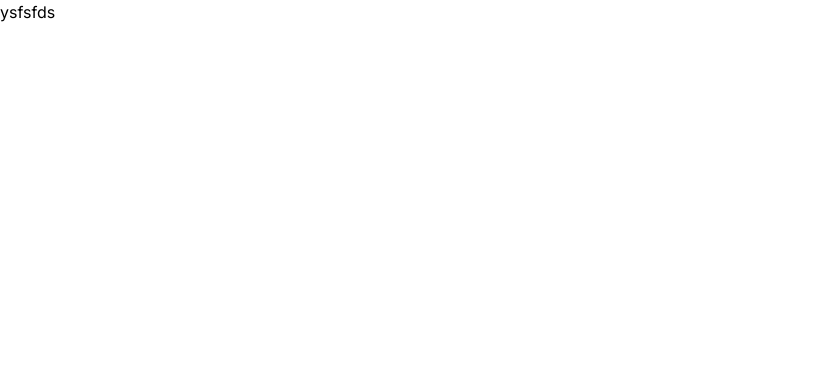
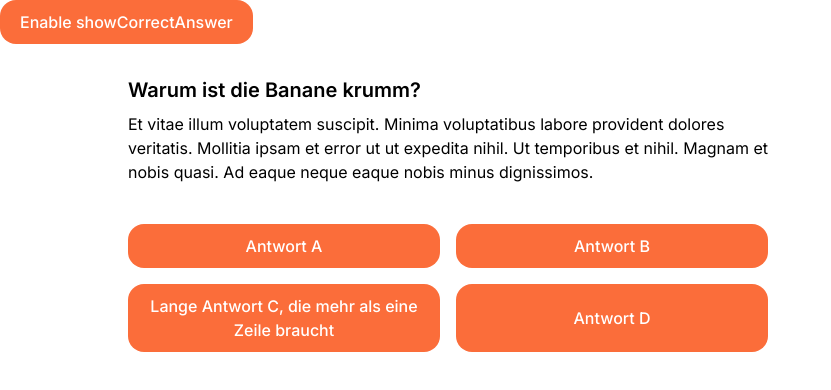
Before and after one commit to uwumarogie/ITBL-Datenschutz, a Next.js app: page / in a window 1280 px wide. Shown: the top 390 px of the page, without its empty margins (0-831 px from the left). Built offline with nearby package versions, Linux system fonts and the light colour scheme.

Commit message:
feat: implement quiz component

```diff
--- /dev/null
+++ b/src/app/components/quiz.tsx
@@ -0,0 +1,84 @@
+'use client'
+
+import {useState} from "react";
+
+interface QuizParams {
+    className?: string,
+    question: string,
+    hint?: string,
+    answers: string[],
+    correctAnswer: number,
+    hintAnswers?: string[],
+    onSelect?: (selection: number, isDone: boolean) => void,
+    // If enabled, the user only has a single try. After selection, it will show the solution to the user.
+    showCorrectAnswer?: boolean
+}
+
+/**
+ * A quiz component.
+ * @param quiz The quiz parameters
+ */
+export default function Quiz(quiz: QuizParams) {
+
+    const [selection, setSelection] = useState()
+
+    function onClick(index) {
+        if (quiz.showCorrectAnswer && selection) return;
+        setSelection(index)
+        const isDone = quiz.showCorrectAnswer ? (selection != undefined) : (index == quiz.correctAnswer)
+        quiz.onSelect?.call(this, index, isDone)
+    }
+
+    const selectionClass = (index) => {
+        if(quiz.showCorrectAnswer && selection != undefined && index == quiz.correctAnswer) {
+            return "bg-lime-500"
+        } else {
+            return selection == index ? (index == quiz.correctAnswer ? "bg-lime-500" : "bg-red-500") : "";
+        }
+
+    }
+
+    return (<div className={quiz.className}>
+        <h3 className="text-xl font-semibold mb-2">{quiz.question}</h3>
+        <p className={"mb-10"}>{quiz.hint}</p>
+        <div className={"answers grid grid-cols-2 gap-4"}>
+            {quiz.answers.map((answer, index) => (
+                <button key={index} className={"button transition-colors " + selectionClass(index)} onClick={() => {
+                    onClick(index)
+                }}>
+                    {answer}
+                </button>))}
+        </div>
+
+        {
+            selection != undefined && (
+                <div className={"px-6 py-4 border border-orange-400 bg-orange-100 text-orange-800 rounded-xl my-4"}>
+                    {
+                        selection == quiz.correctAnswer
+                            ? (
+                                <div>
+                                    <h4 className={"font-semibold"}>Richtige Antwort!</h4>
+                                </div>
+                            )
+                            : (
+                                <div>
+                                    <h4 className={"font-semibold"}>Das stimmt leider nicht!</h4>
+                                    {
+                                        quiz.showCorrectAnswer
+                                            ? (<p>Die richtige Antwort wäre <span
+                                                className="italic">{quiz.answers[quiz.correctAnswer]}</span> gewesen.</p>)
+                                            : (<p>Versuche es noch einmal.</p>)
+                                    }
+                                </div>
+                            )
+                    }
+
+                    {quiz.hintAnswers && quiz.hintAnswers[selection] && <p className="mt-4">{quiz.hintAnswers[selection]}</p>}
+
+                </div>
+            )
+
+        }
+
+    </div>)
+}
--- a/src/app/globals.css
+++ b/src/app/globals.css
@@ -4,3 +4,16 @@
 
 :root {
 }
+
+button{
+    display: inline-flex;
+    justify-content: center;
+    align-items: center;
+
+    padding: 10px 20px;
+    border-radius: 16px;
+    background: #FB6D3A;
+
+    color: #ffffff;
+    font-weight: 500;
+}
--- a/src/app/page.tsx
+++ b/src/app/page.tsx
@@ -1,3 +1,35 @@
+"use client"
+
+import Quiz from "@/app/components/quiz";
+import {useState} from "react";
+
 export default function Home() {
-  return <div>ysfsfds</div>;
+    const answers = [
+        "Antwort A",
+        "Antwort B",
+        "Lange Antwort C, die mehr als eine Zeile braucht",
+        "Antwort D"
+    ]
+    const hintAnswers = answers.map(hint => "Hint for: " + hint)
+    const longHint = "Et vitae illum voluptatem suscipit. Minima voluptatibus labore provident  dolores veritatis. \n" +
+        "Mollitia ipsam et error ut ut expedita nihil. \n" +
+        "Ut temporibus et nihil. Magnam et nobis quasi. Ad eaque neque eaque nobis  minus dignissimos."
+
+    const [isDone, setDone] = useState(false)
+    const [showCorrectAnswer, setShowCorrectAnswer] = useState(false)
+
+    function onSelect(selection, isDone) {
+        // alert(selection)
+        console.log(selection, isDone)
+        setDone(isDone)
+    }
+
+    return <div>
+        <button
+            onClick={() => setShowCorrectAnswer(!showCorrectAnswer)}>{showCorrectAnswer ? "Disable" : "Enable"} showCorrectAnswer
+        </button>
+        <Quiz className="mx-32 my-8 w-1/2" question={"Warum ist die Banane krumm?"} answers={answers} hint={longHint}
+              showCorrectAnswer={showCorrectAnswer} correctAnswer={0} hintAnswers={hintAnswers}
+              onSelect={onSelect}></Quiz>
+    </div>;
 }
```
